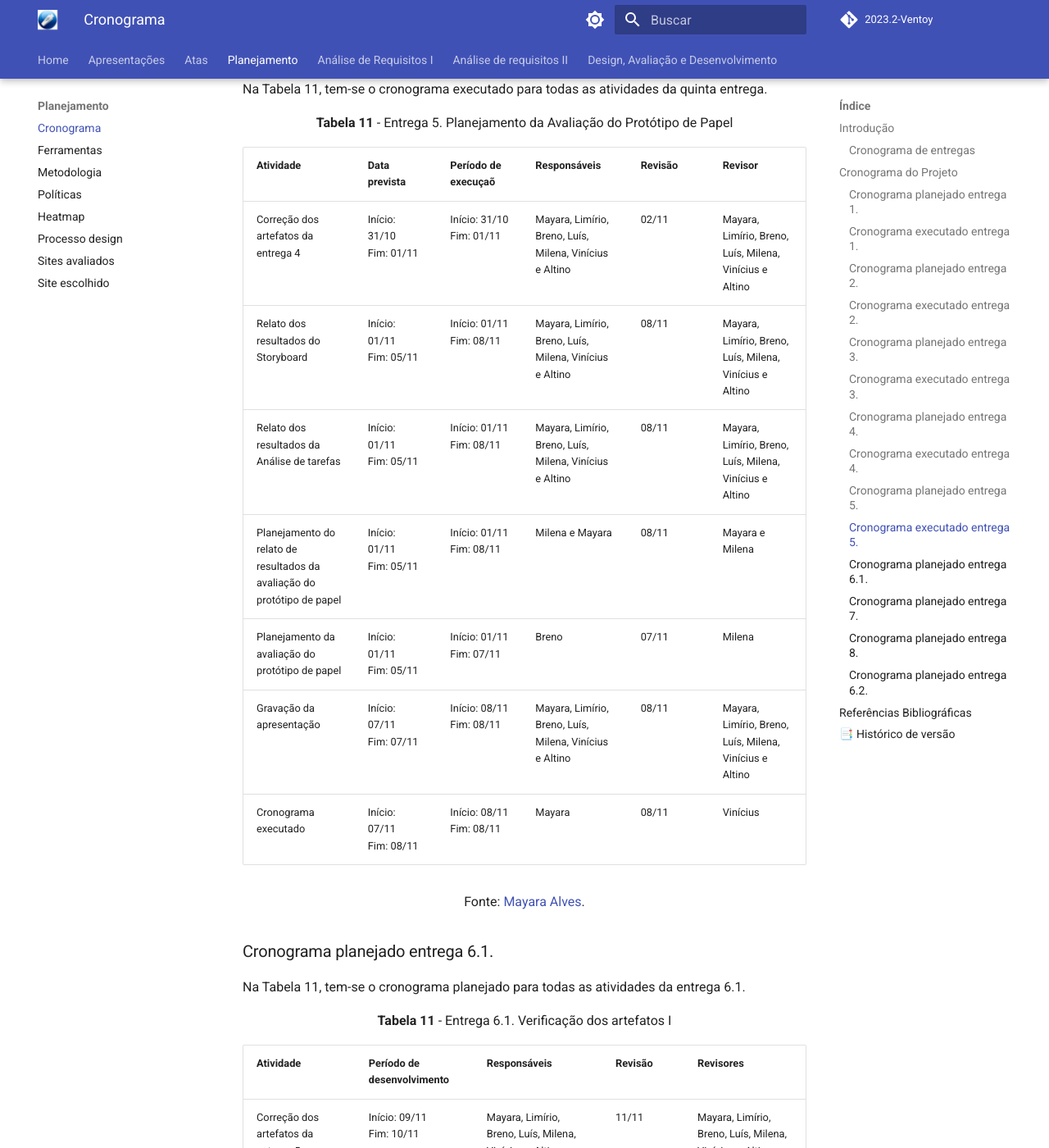
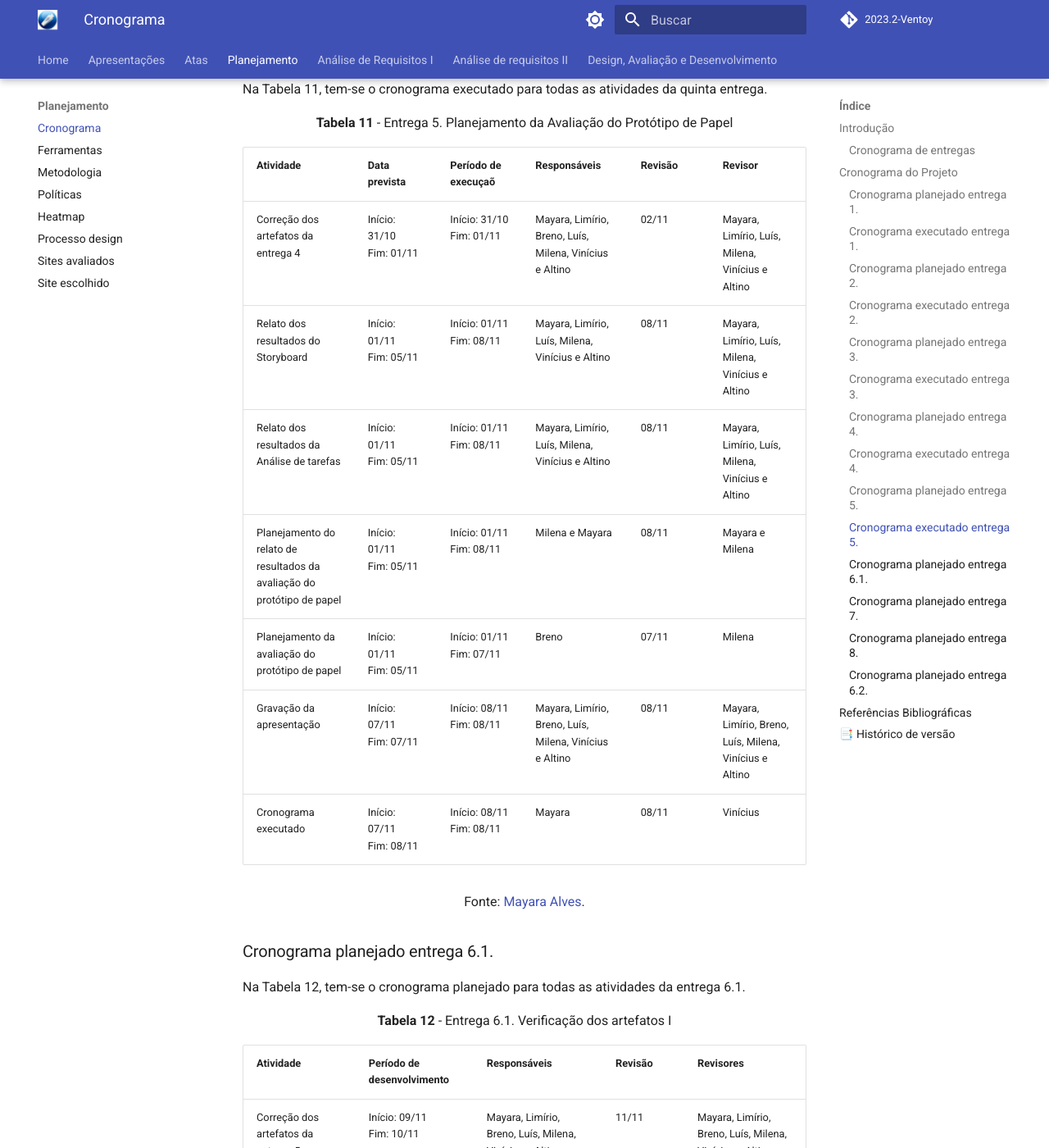
Before and after one commit to Interacao-Humano-Computador/2023.2-Ventoy, an MkDocs documentation site: the page built from docs/planejamento/cronograma.md, in a window 1280 px wide and 1400 px high, scrolled down 12798 px. Shown: the whole window at 82% size. Built offline with MkDocs 1.6.1 and Material for MkDocs 9.7.7, drawn with Linux system fonts in a browser that asks for light colours; comment, search, counter and statistics services are not loaded; some of the changed text lies outside the part shown.

Commit message:
Update cronograma.md

```diff
--- a/docs/planejamento/cronograma.md
+++ b/docs/planejamento/cronograma.md
@@ -221,9 +221,9 @@ Na Tabela 11, tem-se o cronograma executado para todas as atividades da quinta e
 
 | Atividade                    | Data prevista                                    	      | Período de execuçaõ  | Responsáveis       | Revisão   | Revisor            |
 | ---------------------------------- | --------------------------------------| --------------------------- | ------------------ | ----------| ------------------ |
-| Correção dos artefatos da entrega 4      | Início: 31/10<br>Fim: 01/11                 	            | Início: 31/10<br>Fim: 01/11 | Mayara, Limírio, Breno, Luís, Milena, Vinícius e Altino      	     |   02/11   | Mayara, Limírio, Breno, Luís, Milena, Vinícius e Altino            |
-| Relato dos resultados do Storyboard           | Início: 01/11<br>Fim: 05/11                    	      | Início: 01/11<br>Fim: 08/11 | Mayara, Limírio, Breno, Luís, Milena, Vinícius e Altino        |   08/11   | Mayara, Limírio, Breno, Luís, Milena, Vinícius e Altino            |
-| Relato dos resultados da Análise de tarefas       | Início: 01/11<br>Fim: 05/11                       	      | Início: 01/11<br>Fim: 08/11 | Mayara, Limírio, Breno, Luís, Milena, Vinícius e Altino    |   08/11   | Mayara, Limírio, Breno, Luís, Milena, Vinícius e Altino            |
+| Correção dos artefatos da entrega 4      | Início: 31/10<br>Fim: 01/11                 	            | Início: 31/10<br>Fim: 01/11 | Mayara, Limírio, Breno, Luís, Milena, Vinícius e Altino      	     |   02/11   | Mayara, Limírio, Luís, Milena, Vinícius e Altino            |
+| Relato dos resultados do Storyboard           | Início: 01/11<br>Fim: 05/11                    	      | Início: 01/11<br>Fim: 08/11 | Mayara, Limírio, Luís, Milena, Vinícius e Altino        |   08/11   | Mayara, Limírio, Luís, Milena, Vinícius e Altino            |
+| Relato dos resultados da Análise de tarefas       | Início: 01/11<br>Fim: 05/11                       	      | Início: 01/11<br>Fim: 08/11 | Mayara, Limírio, Luís, Milena, Vinícius e Altino    |   08/11   | Mayara, Limírio, Luís, Milena, Vinícius e Altino            |
 | Planejamento do relato de resultados da avaliação do protótipo de papel  | Início: 01/11<br>Fim: 05/11 | Início: 01/11<br>Fim: 08/11 | Milena e Mayara   |   08/11   | Mayara e Milena          |
 | Planejamento da avaliação do protótipo de papel        | Início: 01/11<br>Fim: 05/11  	              | Início: 01/11<br>Fim: 07/11 | Breno    |   07/11   | Milena           |
 | Gravação da apresentação      | Início: 07/11<br>Fim: 07/11            |   Início: 08/11<br>Fim: 08/11                         	   |Mayara, Limírio, Breno, Luís, Milena, Vinícius e Altino             |   08/11   | Mayara, Limírio, Breno, Luís, Milena, Vinícius e Altino           |
@@ -233,9 +233,9 @@ Na Tabela 11, tem-se o cronograma executado para todas as atividades da quinta e
 
 ### Cronograma planejado entrega 6.1.
 
-Na Tabela 11, tem-se o cronograma planejado para todas as atividades da entrega 6.1.
+Na Tabela 12, tem-se o cronograma planejado para todas as atividades da entrega 6.1.
 
-<p align="center"><b>Tabela 11</b> - Entrega 6.1. Verificação dos artefatos I </p>
+<p align="center"><b>Tabela 12</b> - Entrega 6.1. Verificação dos artefatos I </p>
 
 | Atividade                                                        	      | Período de desenvolvimento  | Responsáveis       | Revisão   | Revisores          |
 | ------------------------------------------------------------------------| --------------------------- | ------------------ | ----------| ------------------ |
@@ -252,9 +252,9 @@ Na Tabela 11, tem-se o cronograma planejado para todas as atividades da entrega
 
 ### Cronograma planejado entrega 7.
 
-Na Tabela 12, tem-se o cronograma planejado para todas as atividades da sétima entrega.
+Na Tabela 13, tem-se o cronograma planejado para todas as atividades da sétima entrega.
 
-<p align="center"><b>Tabela 12</b> - Entrega 7.  Planejamento da Avaliação do protótipo de
+<p align="center"><b>Tabela 13</b> - Entrega 7.  Planejamento da Avaliação do protótipo de
 alta fidelidade </p>
 
 | Atividade                                                        	      | Período de desenvolvimento  | Responsáveis       | Revisão   | Revisores          |
@@ -271,9 +271,9 @@ alta fidelidade </p>
 
 ### Cronograma planejado entrega 8.
 
-Na Tabela 13, tem-se o cronograma planejado para todas as atividades da oitava entrega.
+Na Tabela 14, tem-se o cronograma planejado para todas as atividades da oitava entrega.
 
-<p align="center"><b>Tabela 13</b> - Entrega 8. Relato dos resultados do Protótipo de alta fidelidade </p>
+<p align="center"><b>Tabela 14</b> - Entrega 8. Relato dos resultados do Protótipo de alta fidelidade </p>
 
 | Atividade                                                        	      | Período de desenvolvimento  | Responsáveis       | Revisão   | Revisores          |
 | ------------------------------------------------------------------------| --------------------------- | ------------------ | ----------| ------------------ |
@@ -288,9 +288,9 @@ Na Tabela 13, tem-se o cronograma planejado para todas as atividades da oitava e
 
 ### Cronograma planejado entrega 6.2.
 
-Na Tabela 14, tem-se o cronograma planejado para todas as atividades da entrega 6.2.
+Na Tabela 15, tem-se o cronograma planejado para todas as atividades da entrega 6.2.
 
-<p align="center"><b>Tabela 14</b> - Entrega 6.2. Verificação dos artefatos </p>
+<p align="center"><b>Tabela 15</b> - Entrega 6.2. Verificação dos artefatos </p>
 
 | Atividade                                                        	      | Período de desenvolvimento  | Responsáveis       | Revisão   | Revisores          |
 | ------------------------------------------------------------------------| --------------------------- | ------------------ | ----------| ------------------ |
```
